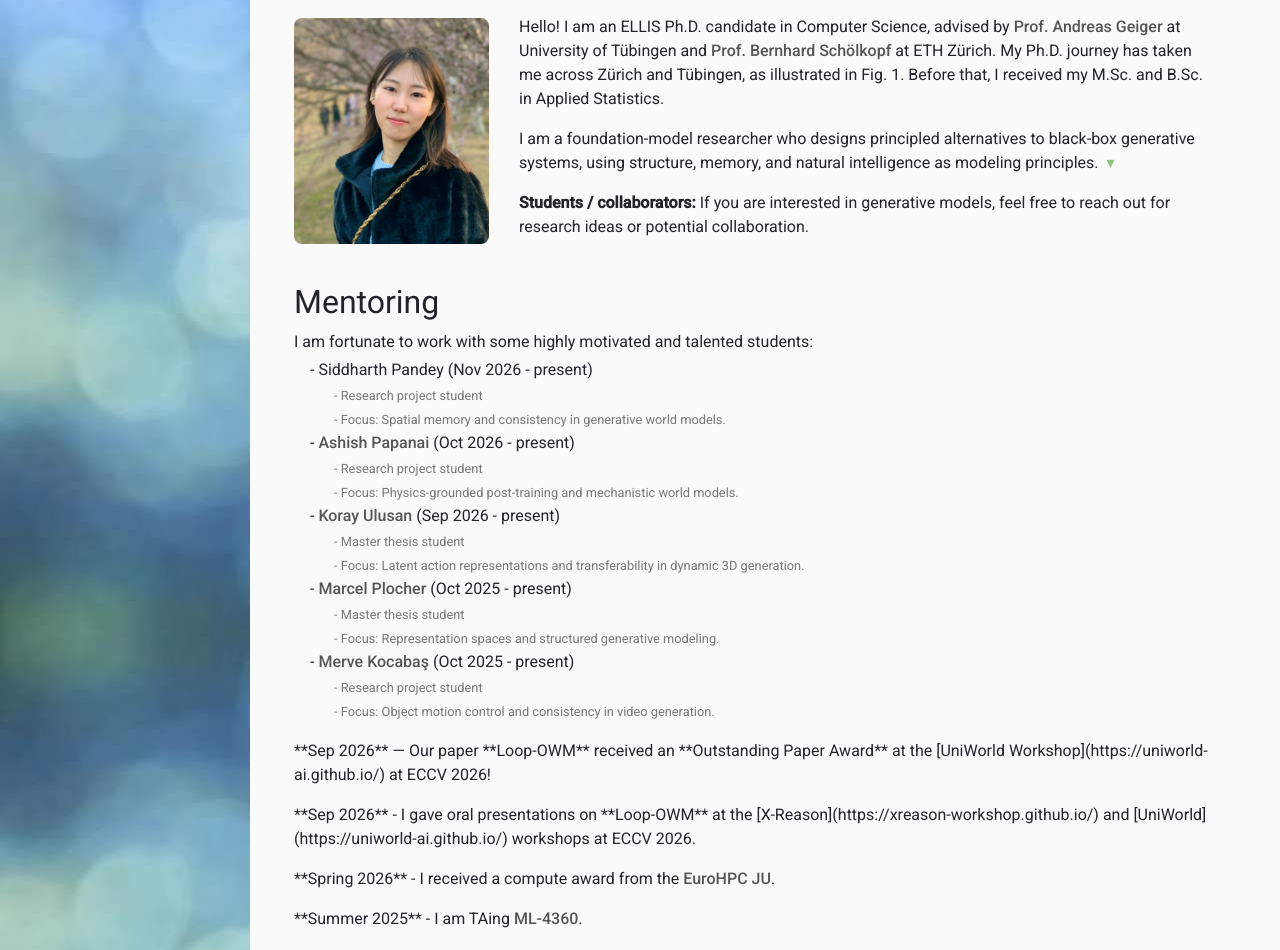
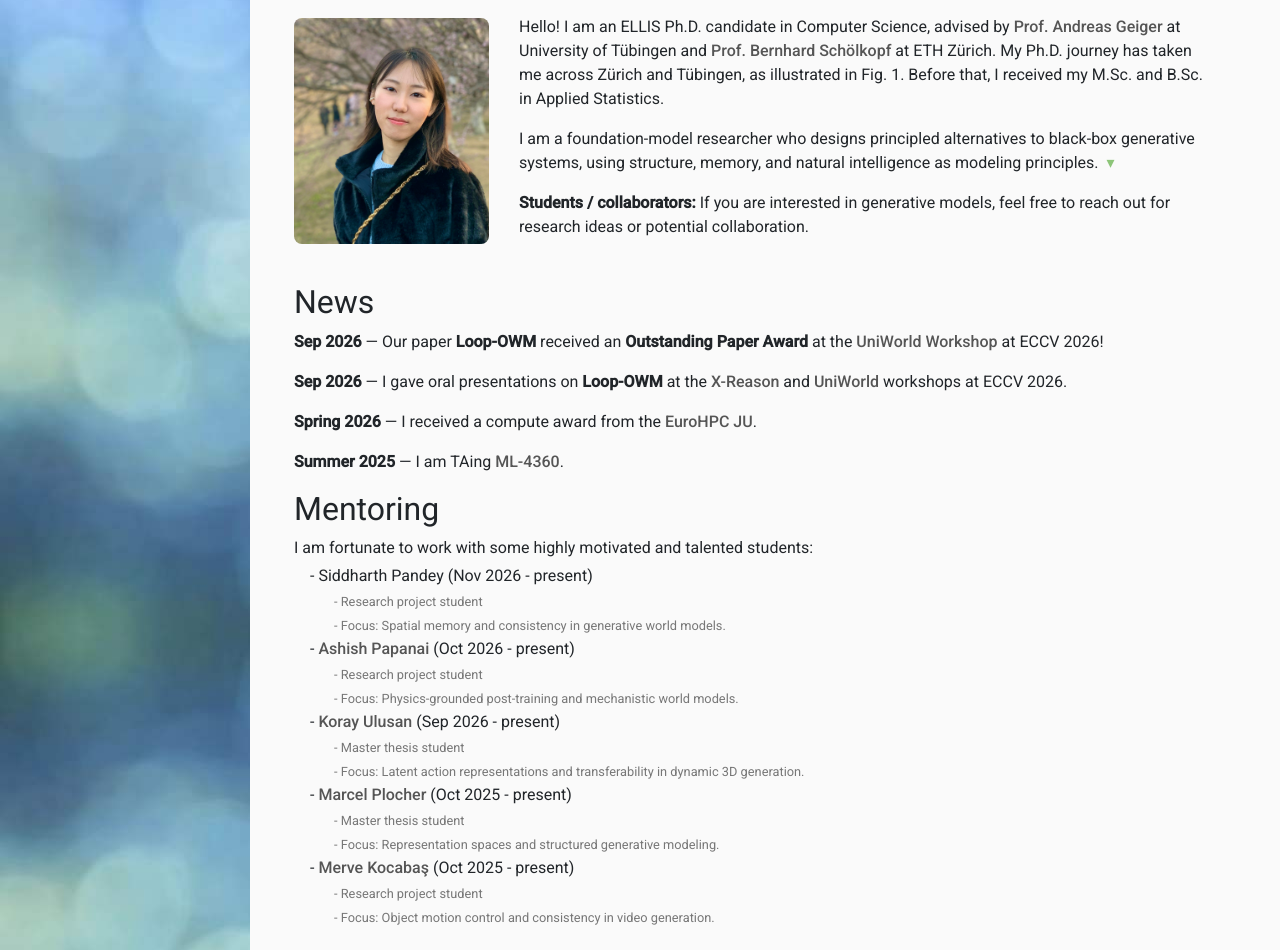
Before and after one commit to GGGHSL/GGGHSL.github.io, a plain HTML site: page index.html in a window 1280 px wide. Shown: the part 871-1821 px from the top of the page. Drawn offline with nearby package versions, Linux system fonts and the light colour scheme; no server answers.

Commit message:
updates: students + news

```diff
--- a/index.html
+++ b/index.html
@@ -140,6 +140,32 @@
             <br>
 
             <div class="about">
+                <h2><b>News</b></h2>
+                <p>
+                    <strong>Sep 2026</strong> &mdash; Our paper <strong>Loop-OWM</strong>
+                    received an <strong>Outstanding Paper Award</strong> at the
+                    <a href="https://uniworld-ai.github.io/">UniWorld Workshop</a>
+                    at ECCV 2026!
+                </p>
+
+                <p>
+                    <strong>Sep 2026</strong> &mdash; I gave oral presentations on
+                    <strong>Loop-OWM</strong> at the
+                    <a href="https://xreason-workshop.github.io/">X-Reason</a> and
+                    <a href="https://uniworld-ai.github.io/">UniWorld</a>
+                    workshops at ECCV 2026.
+                </p>
+
+                <p>
+                    <strong>Spring 2026</strong> &mdash; I received a compute award from the
+                    <a href="https://www.eurohpc-ju.europa.eu/">EuroHPC JU</a>.
+                </p>
+
+                <p>
+                    <strong>Summer 2025</strong> &mdash; I am TAing
+                    <a href="https://uni-tuebingen.de/de/203146">ML-4360</a>.
+                </p>
+
                 <h2><b>Mentoring</b></h2>
                 <p style="margin-bottom: 4px;">I am fortunate to work with some highly motivated and talented students:</p>
                 <ul style="list-style-type: none; padding-left: 1em;">
@@ -174,18 +200,7 @@
                         </ul>
                     </li>
                 </ul>
-                <p>
-                    **Sep 2026** — Our paper **Loop-OWM** received an **Outstanding Paper Award** at the [UniWorld Workshop](https://uniworld-ai.github.io/) at ECCV 2026!
-                </p>
-                <p>
-                    **Sep 2026** - I gave oral presentations on **Loop-OWM** at the [X-Reason](https://xreason-workshop.github.io/) and [UniWorld](https://uniworld-ai.github.io/) workshops at ECCV 2026.
-                </p>
-                <p>
-                    **Spring 2026** - I received a compute award from the <a href="https://www.eurohpc-ju.europa.eu/">EuroHPC JU</a>.
-                </p>
-                <p>
-                    **Summer 2025** - I am TAing <a href="https://uni-tuebingen.de/de/203146">ML-4360</a>.
-                </p>
+
             </div>
 
             <!-- <br> -->
```
